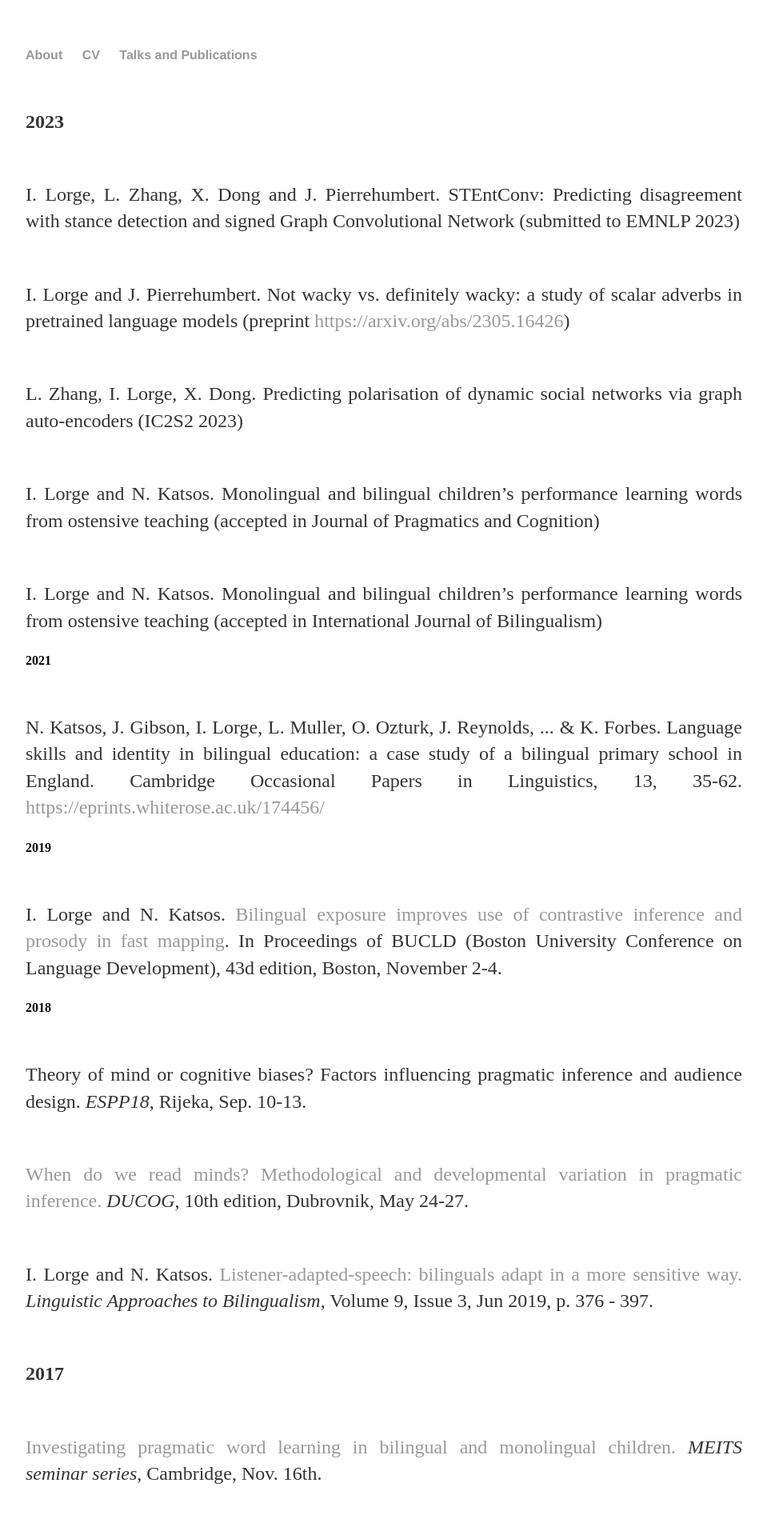
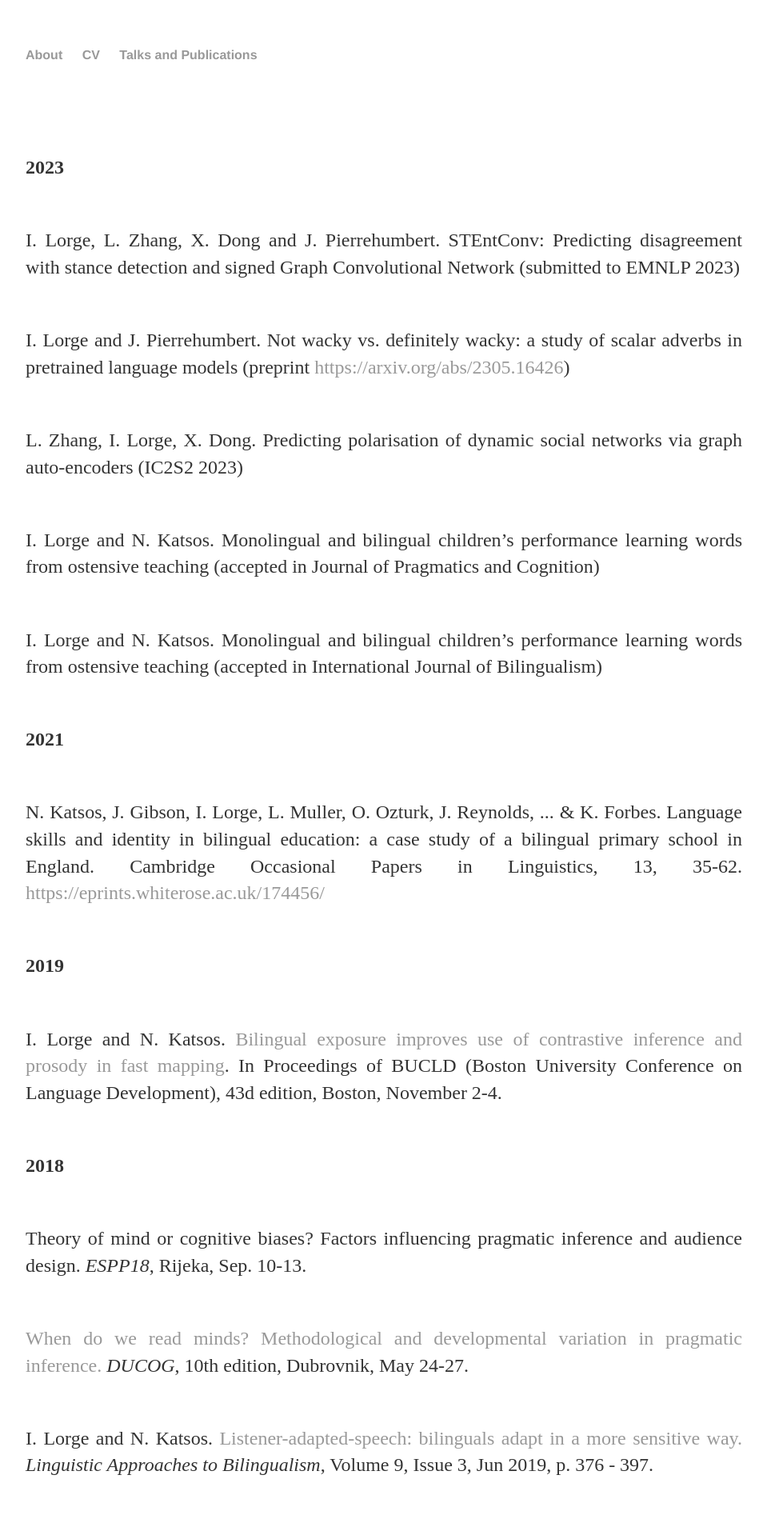
Before and after one commit to isabellelorge/isabellelorge.github.io, a Jekyll site: the page built from Publications.html, in a window 1280 px wide. Shown: the top 1914 px of the page at 80% size, without its empty margins (160-1119 px from the left). Built offline with Jekyll 4.4.1, drawn with Linux system fonts in a browser that asks for light colours.

Commit message:
Update Publications.html

```diff
--- a/Publications.html
+++ b/Publications.html
@@ -13,7 +13,9 @@ title: Talks and publications
 
 <p><br>
 
-	<b>2023</b>
+<p><br>
+<b>2023</b>
+<br> </p>
 
 <p><br>
 I. Lorge, L. Zhang, X. Dong and J. Pierrehumbert. STEntConv: Predicting disagreement
@@ -41,7 +43,9 @@ I. Lorge and N. Katsos. Monolingual and bilingual children’s performance learn
 words from ostensive teaching (accepted in International Journal of Bilingualism)
 <br> </p>
 
-	<b>2021</b>
+<p><br>
+<b>2021</b>
+<br> </p>
 
 <p><br>
 N. Katsos, J. Gibson, I. Lorge, L. Muller, O. Ozturk, J. Reynolds, ... & K. Forbes. Language
@@ -49,7 +53,9 @@ skills and identity in bilingual education: a case study of a bilingual primary
 in England. Cambridge Occasional Papers in Linguistics, 13, 35-62. <a href ="https://eprints.whiterose.ac.uk/174456/">https://eprints.whiterose.ac.uk/174456/</a>
 <br> </p>
 
-	<b>2019</b>
+<p><br>
+<b>2019</b>
+<br> </p>
 
 <p><br>
 I. Lorge and N. Katsos. <a href ="http://www.lingref.com/bucld/43/BUCLD43-28.pdf">
@@ -58,7 +64,9 @@ Bilingual exposure improves use of contrastive inference and
 Language Development), 43d edition, Boston, November 2-4.
 <br> </p>
 
-	<b>2018</b>
+<p><br>
+<b>2018</b>
+<br> </p>
 
 <p><br>
 Theory of mind or cognitive biases? Factors influencing pragmatic inference and
```
